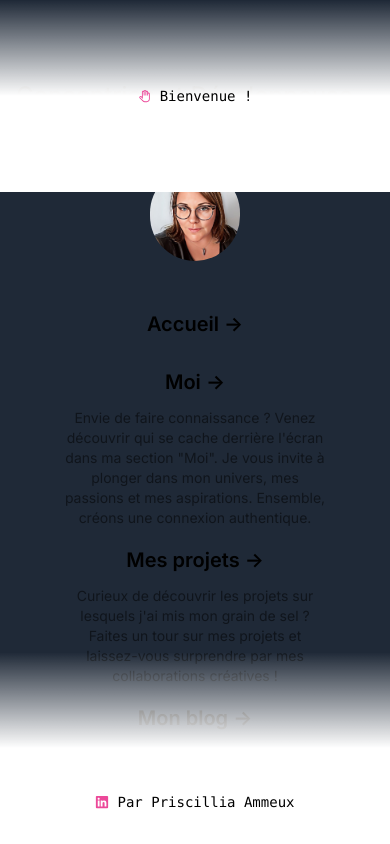
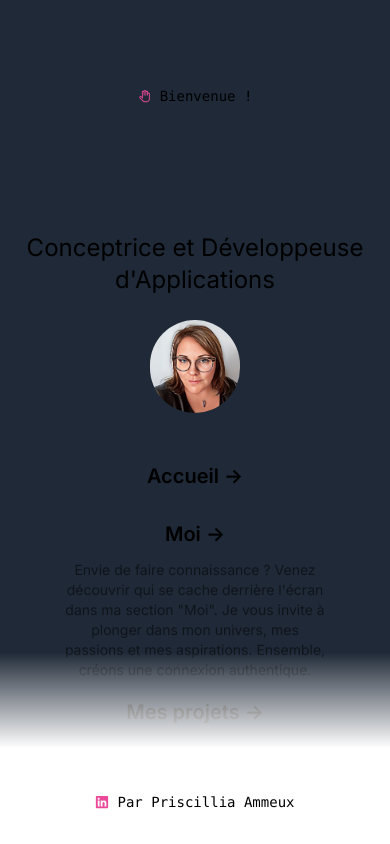
Before and after one commit to PriscilliaAmmeux/my_portfolio, a Next.js app: page / in a window 390 px wide. Shown: the top 844 px of the page. Built offline with nearby package versions, Linux system fonts and the light colour scheme.

Commit message:
fix responsive home

```diff
--- a/src/app/page.tsx
+++ b/src/app/page.tsx
@@ -6,9 +6,9 @@ import Footer from "./ui/components/footer/footer";
 
 export default function Home() {
   return (
-    <main className="bg-gray-800 flex min-h-screen flex-col items-center justify-between px-4 sm:px-24 py-10 sm:py-20 space-y-10">
+    <main className="bg-gray-800 flex min-h-screen flex-col items-center justify-between sm:px-24 sm:py-20 space-y-10">
       <section className="z-10 max-w-5xl w-full items-center justify-between font-mono text-sm lg:flex">
-        <p className="fixed left-0 top-0 flex h-48 w-full items-end justify-center bg-gradient-to-t from-white via-white dark:from-black dark:via-black lg:static lg:h-auto lg:w-auto lg:bg-none flex items-center gap-2">
+        <p className="left-0 top-0 flex h-48 w-full items-end justify-center bg-gradient-to-b dark:from-black dark:via-black to-transparent lg:bg-gradient-to-t lg:from-white lg:via-white lg:dark:from-black lg:dark:via-black lg:static lg:h-auto lg:w-auto lg:bg-none flex items-center gap-2">
           <LiaHandPaper className="text-pink-500 hover:text-pink-700 transition-colors duration-300" />
           Bienvenue !
         </p>
@@ -24,7 +24,7 @@ export default function Home() {
         </div>
       </section>
       <section className="flex flex-col items-center ">
-        <h1 className="text-2xl sm:text-4xl mb-6">
+        <h1 className="text-2xl sm:text-4xl mb-6 text-center">
           Conceptrice et Développeuse d'Applications
         </h1>
         <Image
```
